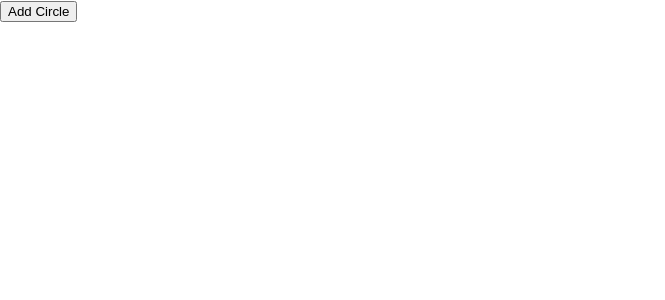
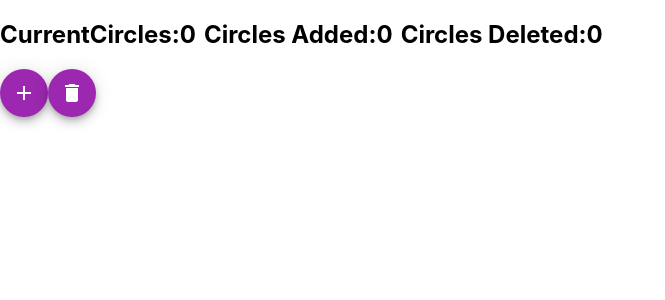
Before and after one commit to Vijayamrav/workWithReact, a React (Create React App) app: page / in a window 1280 px wide. Shown: the top 300 px of the page, without its empty margins (0-665 px from the left). Built offline with nearby package versions, Linux system fonts and the light colour scheme.

Commit message:
circle tasks

```diff
--- a/package.json
+++ b/package.json
@@ -5,6 +5,7 @@
   "dependencies": {
     "@emotion/react": "^11.11.4",
     "@emotion/styled": "^11.11.5",
+    "@mui/icons-material": "^5.15.20",
     "@mui/material": "^5.15.20",
     "@testing-library/jest-dom": "^5.17.0",
     "@testing-library/react": "^13.4.0",
--- a/src/App.js
+++ b/src/App.js
@@ -6,7 +6,8 @@ import './App.css';
 import { ButtonClassComponent } from './components/class-componenets/ButtonClass.js';
 import { Todos } from './components/class-componenets/Todos.js';
 import { ProductListing } from './components/class-componenets/productListing/productListing.js';
-import { BGenerateCircle } from './components/circleTask/geneCircles.js';
+import { GenerateCircle } from './components/circleTask/geneCircles.js';
+import { CheckState } from './components/checks/check1.js';
 
 
 function App() {
@@ -30,7 +31,8 @@ function App() {
 
 
          {/* <Todos/> */}
-         <BGenerateCircle/>
+         <GenerateCircle/>
+         {/* <CheckState/> */}
 
      </div>
 
--- /dev/null
+++ b/src/components/checks/check1.js
@@ -0,0 +1,25 @@
+import { Component } from "react";
+class TestComponent extends Component{
+    render(){
+        return(
+            <>
+            <h3>Hello react</h3>
+            </>
+        )
+
+
+    }
+}
+export class CheckState extends Component{
+
+    state={
+        array:[<TestComponent/>,<TestComponent/>,<TestComponent/>]
+    }
+      render(){
+        return(
+            <>
+            <h3>{this.state.array}</h3>
+            </>
+        )
+      }
+    }
--- a/src/components/circleTask/circles.css
+++ b/src/components/circleTask/circles.css
@@ -3,5 +3,20 @@
     width:100px;
     border:1px solid black;
     border-radius:50%;
+    margin:10px
 
 }
+/* .container{
+    margin-left:40%;
+} */
+.btn{
+    margin-top:10px;
+}
+/* .counter{
+    position:fixed;
+    left:40%;
+} */
+.countInfo{
+    display:flex;
+    gap:8px;
+}
--- a/src/components/circleTask/geneCircles.js
+++ b/src/components/circleTask/geneCircles.js
@@ -1,43 +1,68 @@
 import {Component} from 'react'
 import './circles.css'
-class GenerateCircle extends Component{
+import { Button, TextField, Typography, Grid } from '@mui/material';
+import * as React from 'react';
+import Box from '@mui/material/Box';
+import Fab from '@mui/material/Fab';
+import AddIcon from '@mui/icons-material/Add';
+import DeleteIcon from '@mui/icons-material/Delete';
+
+
+class CreationCircle extends Component{
    render(){
     return(
         <>
-            <div className="circle"></div>
+        <div class="circle"></div>
         </>
     )
    }
 }
 
-export class BGenerateCircle extends Component{
+export class  GenerateCircle extends Component{
     state={
         circles:[],
-
-
+        count:0,
+        addCount:0,
+        deleteCount:0
     }
     handleClick=()=>{
         this.setState(prevState=>({
-         circles:[...prevState.circles,<GenerateCircle/>]
+            circles:[...prevState.circles,<CreationCircle key={this.state.circles.length}/>],
+            count:this.state.count+1,
+            addCount:this.state.addCount+1
         }))
-
-
-
-        console.log("button is clicked")
-
+    }
+    deleteCircle=()=>{
+        if(this.state.circles.length>0){
+            const updatedCircles=this.state.circles.slice(0,-1);
+            this.setState({
+               circles:updatedCircles,
+               count:this.state.count-1,
+               deleteCount:this.state.deleteCount+1
+            })
+        }
     }
     render(){
         return(
             <>
-            <button onClick={
-                this.handleClick
-                }
-                >
-                    Add Circle</button>
+            <div className="countInfo">
+            <h2 className="counter">CurrentCircles:{this.state.count}</h2>
+            <h2 className="counter">Circles Added:{this.state.addCount}</h2>
+            <h2 className="counter">Circles Deleted:{this.state.deleteCount}</h2>
+            </div>
+            <div className="container">
+
+            <Fab size="medium" color="secondary" aria-label="add" className="btn" onClick={this.handleClick}>
+  <AddIcon />
+</Fab>
+
+        <Fab size="medium" color="secondary" aria-label="delete" className="btn" onClick={this.deleteCircle}>
+            <DeleteIcon/>
+        </Fab>
           {
             this.state.circles
           }
-
+          </div>
 
 
 
--- a/src/components/styles/allstyles.css
+++ b/src/components/styles/allstyles.css
@@ -0,0 +1,4 @@
+.buttonClass{
+    height:8%;
+    width:4%;
+}
```
Also changed, not shown: src/components/conditionalRender/practice/practice1.js (+14 -0 lines), 1 other file (tests, documents, lock files or other folders). Lines whose indentation alone changed are shown as unchanged.
